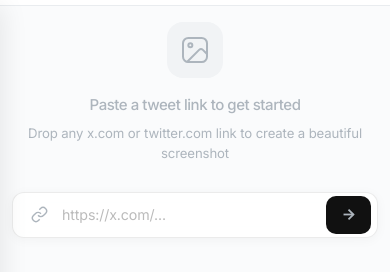
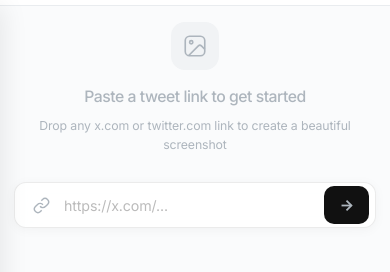
Before and after one commit to Happysingh1062003/TweetShot, a website built with Vite: page index.html in a window 390 px wide. Shown: the part 44-316 px from the top of the page. Built offline with nearby package versions, Linux system fonts and the light colour scheme.

Commit message:
Fix mobile: enable scrolling, proper height handling, responsive empty state

```diff
--- a/style.css
+++ b/style.css
@@ -726,7 +726,20 @@ input[type="color"]::-webkit-color-swatch { border: none; border-radius: 5px; }
 /* Tablet */
 @media (max-width: 900px) {
   .menu-btn { display: flex; }
-  main { grid-template-columns: 1fr; height: calc(100vh - 54px); }
+
+  body {
+    height: auto;
+    min-height: 100vh;
+    overflow: auto;
+  }
+
+  main {
+    grid-template-columns: 1fr;
+    height: auto;
+    min-height: calc(100vh - 54px);
+    overflow: visible;
+  }
+
   .sidebar {
     position: fixed;
     left: 0; top: 54px; bottom: 0;
@@ -743,26 +756,30 @@ input[type="color"]::-webkit-color-swatch { border: none; border-radius: 5px; }
     padding: 24px 16px;
     align-items: center;
     justify-content: flex-start;
+    min-height: calc(100vh - 54px);
+    overflow: visible;
   }
-  .url-area { max-width: 100%; }
 
-  #capture-wrap {
-    transform-origin: center top;
-    transform: scale(var(--mobile-scale, 1));
-  }
+  .url-area { max-width: 100%; padding: 0 4px; }
   .export-bar { max-width: 100%; }
 }
 
 /* Phone */
 @media (max-width: 480px) {
   header { padding: 0 16px; height: 50px; }
-  main { height: calc(100vh - 50px); }
+  main { min-height: calc(100vh - 50px); }
   .sidebar { top: 50px; }
   .btn-gen span { display: none; }
   .btn-gen { padding: 0 14px; min-width: 40px; justify-content: center; }
-  .preview { padding: 16px 12px; }
+  .preview {
+    padding: 16px 10px;
+    min-height: calc(100vh - 50px);
+  }
   .url-bar { height: 46px; border-radius: 12px; }
-  .url-area .empty-msg h2 { font-size: 1rem; }
+  .url-area .empty-msg h2 { font-size: 1.05rem; }
+  .empty-sub { font-size: .82rem; }
+  .empty-icon { width: 48px; height: 48px; border-radius: 14px; }
+  .empty-icon svg { width: 26px; height: 26px; }
   .export-bar {
     flex-direction: column;
     gap: 10px;
```
